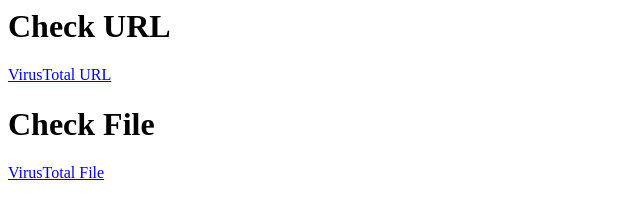
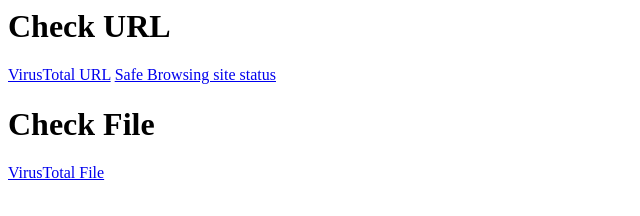
Before and after one commit to HanneMaes/infosec, a plain HTML site: page index.html in a window 1280 px wide. Shown: the whole page, without its empty margins (0-640 px from the left). Drawn offline with Linux system fonts and the light colour scheme.

Commit message:
Update index.html

```diff
--- a/index.html
+++ b/index.html
@@ -1,5 +1,6 @@
 <h1>Check URL</h1>
 <a target="_blank" href="https://www.virustotal.com/gui/home/url">VirusTotal URL</a>
+<a target="_blank" href="https://transparencyreport.google.com/safe-browsing/search">Safe Browsing site status</a>
 
 <h1>Check File</h1>
 <a target="_blank" href="https://www.virustotal.com/gui/home/upload">VirusTotal File</a>
```
